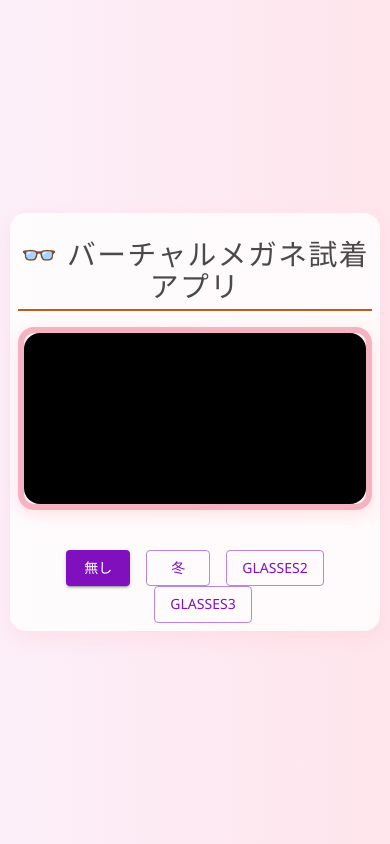
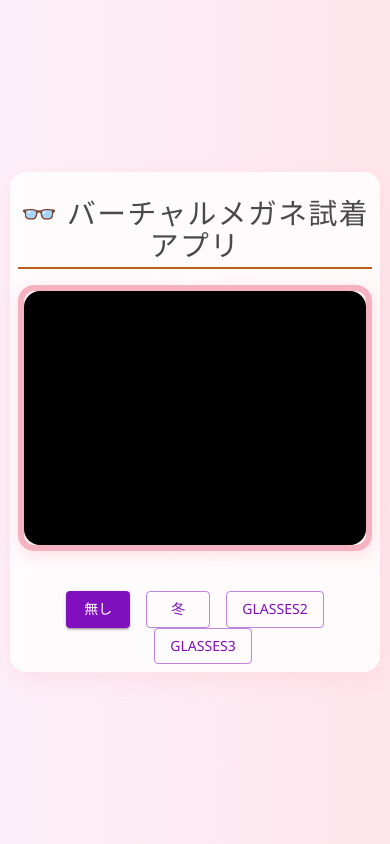
Before and after one commit to mrmr997/virtual-glasses-app, a React (Vite) app: page / in a window 390 px wide. Built offline with nearby package versions, Linux system fonts and the light colour scheme; no server answers.

Commit message:
スマホカメラ調整4

```diff
--- a/src/App.css
+++ b/src/App.css
@@ -92,13 +92,25 @@ button:hover {
   }
 
   .video-area {
-    max-width: 100%;
-    aspect-ratio: auto; /* 必要に応じて解除も検討 */
-    height: auto;
+    position: relative;
+    width: 100%;
+    max-width: 640px;
+    aspect-ratio: 4 / 3; /* 縦横比4:3固定 */
+    margin: 0 auto 1.5rem;
+    border: 6px solid #f5b3c2;
+    border-radius: 16px;
+    box-shadow: 0 4px 15px rgba(255, 182, 193, 0.4);
+    background: #fff0f5;
+    overflow: hidden;
   }
 
   canvas {
-    height: auto !important;
-    max-height: 70vh; /* 画面の70%高さに制限 */
+    width: 100% !important;
+    height: 100% !important;
+    border-radius: 16px;
+    background: #000;
+    display: block;
+    margin: 0 auto;
+    object-fit: contain; /* ←ここをcontainに変更 */
   }
 }
```
